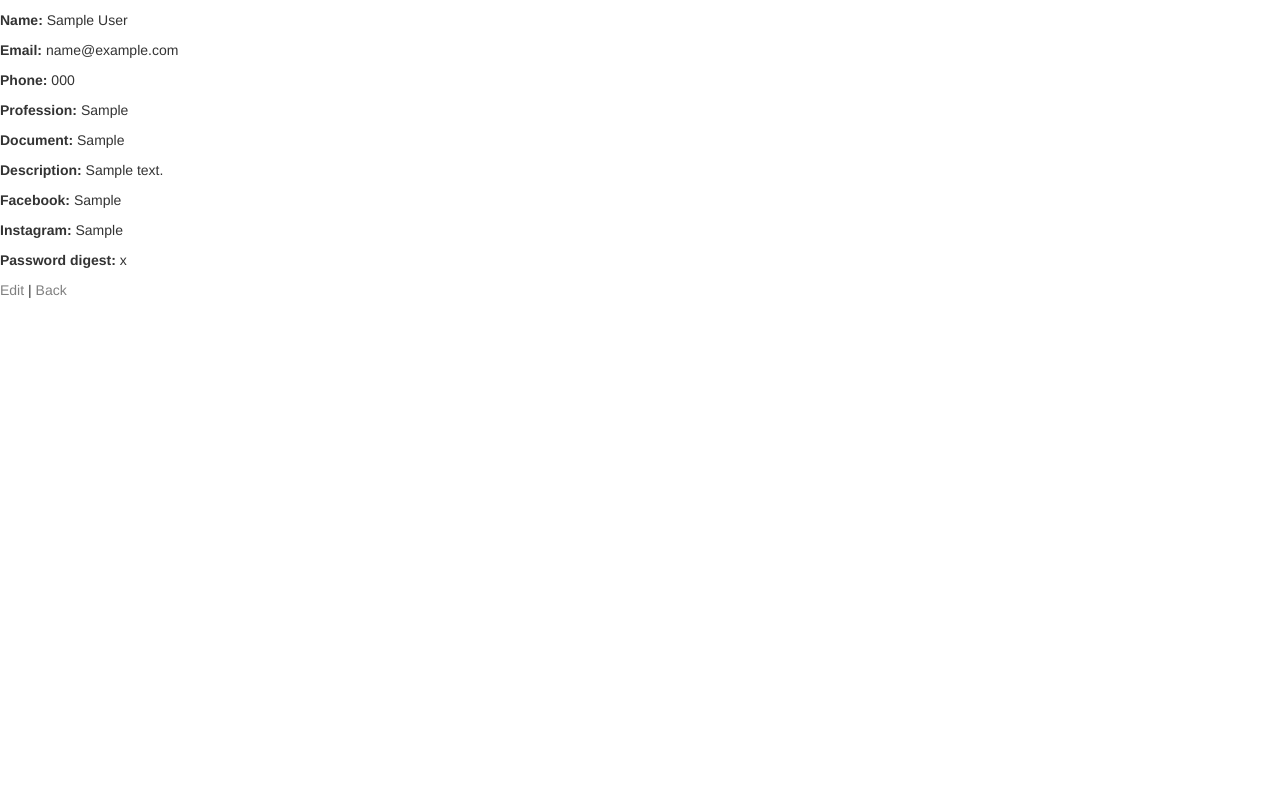
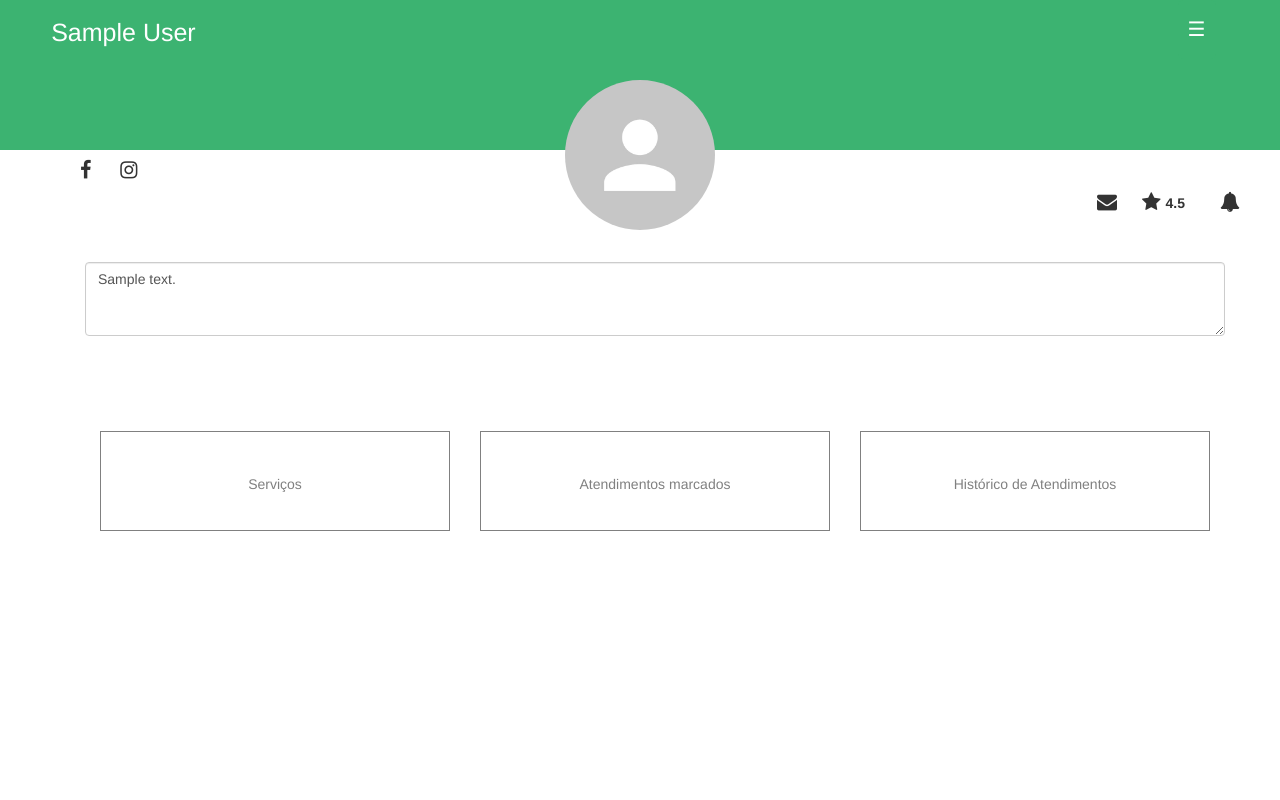
Before and after one commit to hugouraga/Iggle, a Rails app: page /professional_users/1 in a window 1280 px wide. Run offline with Rails 7, Linux system fonts and the light colour scheme; tables that the repository leaves empty hold one stand-in row (values such as "Sample post"); style sheets or scripts are compiled from the project's sources; some libraries are stand-ins or nearby versions.

Commit message:
Perfil do profissional

```diff
--- a/app/assets/stylesheets/application.scss
+++ b/app/assets/stylesheets/application.scss
@@ -48,7 +48,7 @@ a, a:hover {
   color: #A9A9A9;
   width: 100%;
   text-align: center;
-  margin-top: 10px;
+  margin-top: 5px;
   font-size: 30px;
 }
 .center {
@@ -87,14 +87,7 @@ a, a:hover {
 
 /* ============= PERFIL DO USUÁRIO ============= */
 
-/* IDs */
-#escurecendo {
-  height: 100%;
-  background-color: rgba(0, 0, 0, 0);
-}
-#main {
-  transition: margin-left .5s; /* If you want a transition effect */
-}
+
 
 /* CLASSES */
 .bg-cliente {
@@ -200,3 +193,18 @@ a, a:hover {
   border-radius: 5px;
   margin-left: 92%;
 }
+
+
+/* ============= PERFIL DO PROFISSIONAL ============= */
+
+/* CLASSES */
+.bg-profissional {
+  background-color: #3CB371;
+  height: 150px;
+}
+
+.fa-bell, .fa-facebook, .fa-instagram {
+  margin-top: 10px;
+  margin-left: 25px;
+  font-size: 20px;
+}
--- a/app/models/professional_user.rb
+++ b/app/models/professional_user.rb
@@ -1,6 +1,6 @@
 class ProfessionalUser < ApplicationRecord
     has_secure_password
-
+    has_one_attached :avatar
     before_save :email_downcase
 
     VALID_EMAIL_REGEX = /\A[\w+\-.]+@[a-z\d\-]+(\.[a-z\d\-]+)*\.[a-z]+\z/i
--- a/app/views/professional_users/_form.html.erb
+++ b/app/views/professional_users/_form.html.erb
@@ -55,6 +55,12 @@
   </div>
 
   <div class="form-group">
+    <%= form.label :avatar %>
+    <%= form.file_field :avatar, class: 'form-control' %>
+  </div>
+
+
+  <div class="form-group">
     <%= form.label :password %>
     <%= form.password_field :password, class: 'form-control' %>
   </div>
--- a/app/views/professional_users/show.html.erb
+++ b/app/views/professional_users/show.html.erb
@@ -1,49 +1,76 @@
-<p id="notice"><%= notice %></p>
+<div class="bg-profissional">
+  <button id="openbtn" class="openbtn" onclick="openNav()">&#9776;</button>
 
-<p>
-  <strong>Name:</strong>
-  <%= @professional_user.name %>
-</p>
+  <h5 class="nome-user">
+    <%= @professional_user.name %>
+  </h5>
 
-<p>
-  <strong>Email:</strong>
-  <%= @professional_user.email %>
-</p>
+  <!-- SIDEBAR -->
+  <nav id="mySidebar" class="sidebar">
+    <div class="sidebar-header">
+      <a href="javascript:void(0)" class="closebtn sidebar-header" onclick="closeNav()">&times;</a>
+      <%= @professional_user.name %>
+      <hr>
+    </div>
+    <div class="sidebar-links">
+      <%= link_to "Conta", edit_professional_user_path %>
+      <%= link_to "Suporte", '#' %>
+      <%= link_to "Sair", root_path %>
+    </div>
+  </nav>
 
-<p>
-  <strong>Phone:</strong>
-  <%= @professional_user.phone %>
-</p>
+    <div id="escurecendo" class="div-profile center">
+      <% if @professional_user.avatar.attached? %>
+        <%= image_tag @professional_user.avatar,
+          :alt => "profile picture",
+          class: "img-profile" %>
+      <% else %>
+          <%= image_tag 'no_avatar.jpg',
+          :alt => "No profile picture",
+          class: "img-profile" %>
+      <% end %>
+    </div>
+</div>
 
-<p>
-  <strong>Profession:</strong>
-  <%= @professional_user.profession %>
-</p>
+<div id="conteudo" class="main">
+  <div class="container">
+    <div class="row left">
+      <%= fa_icon "facebook" %>
+      <%= fa_icon "instagram" %>
+  </div>
+  <div class="container">
+    <div class="row right">
+      <%= fa_icon"bell"%>
+      <%= fa_icon "envelope" %>
+      <%= fa_icon "star" %>
+      <span class="avaliacao">4.5</span>
+    </div>
+    <br><br><br><br>
+    <form>
+       <div class="form-group">
+          <textarea class="form-control" id="escurecendo" rows="3" placeholder="Escreva um pouco sobre você"><%=@professional_user.description%></textarea>
+       </div>
+    </form>
+    <br><br><br><br>
+    <div class="row container">
+      <%= link_to temp_path, class: "col-md-4" do %>
+        <div class="card-atendimento">
+          <h5>Serviços</h5>
+        </div>
+      <%end%>
 
-<p>
-  <strong>Document:</strong>
-  <%= @professional_user.document %>
-</p>
+      <%= link_to temp_path, class: "col-md-4" do %>
+        <div class="card-atendimento">
+          <h5>Atendimentos marcados</h5>
+        </div>
+      <%end%>
 
-<p>
-  <strong>Description:</strong>
-  <%= @professional_user.description %>
-</p>
+      <%= link_to temp_path, class: "col-md-4" do %>
+        <div class="card-atendimento">
+          <h5>Histórico de Atendimentos</h5>
+        </div>
+      <%end%>
+    </div><!-- Row -->
 
-<p>
-  <strong>Facebook:</strong>
-  <%= @professional_user.facebook %>
-</p>
-
-<p>
-  <strong>Instagram:</strong>
-  <%= @professional_user.instagram %>
-</p>
-
-<p>
-  <strong>Password digest:</strong>
-  <%= @professional_user.password_digest %>
-</p>
-
-<%= link_to 'Edit', edit_professional_user_path(@professional_user) %> |
-<%= link_to 'Back', professional_users_path %>
+  </div> <!-- Container -->
+</div>
```
